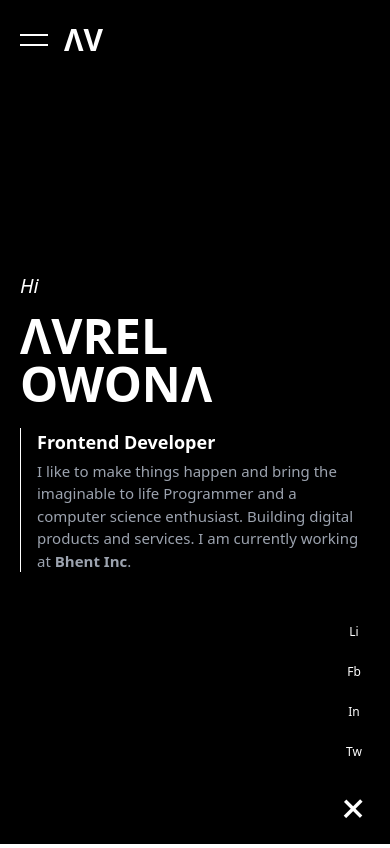
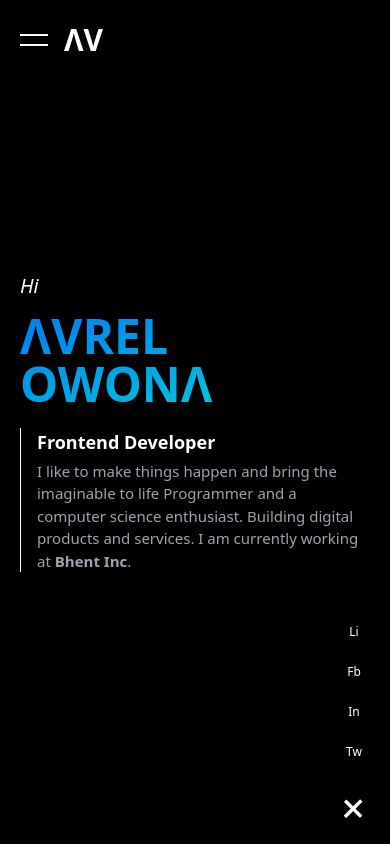
Before and after one commit to Avrel-Owona/myPortfolio, a Next.js app: page / in a window 390 px wide. Built offline with nearby package versions, Linux system fonts and the light colour scheme.

Commit message:
responsive updates

```diff
--- a/pages/index.tsx
+++ b/pages/index.tsx
@@ -31,7 +31,7 @@ const Home = () => {
         <div className="absolute left-5 sm:left-14 lg:left-64">
           <div className="flex-col  flex">
             <h3 className="text-white text-xl font-normal italic">Hi</h3>
-            <span className="font-bold mt-3 sm:mt-0 text-5xl sm:text-7xl uppercase text-white ">
+            <span className="font-bold mt-3 sm:mt-0 text-5xl sm:text-7xl uppercase text-white name">
               Λvrel <br /> owonΛ
             </span>
             <div className="flex justify-center flex-col border-l sm:border-l-2 sm:ml-5 sm:ml-12 mt-5 sm:mt-8 border-white pl-4 pr-7 sm:pl-8 sm:pl-6">
```
